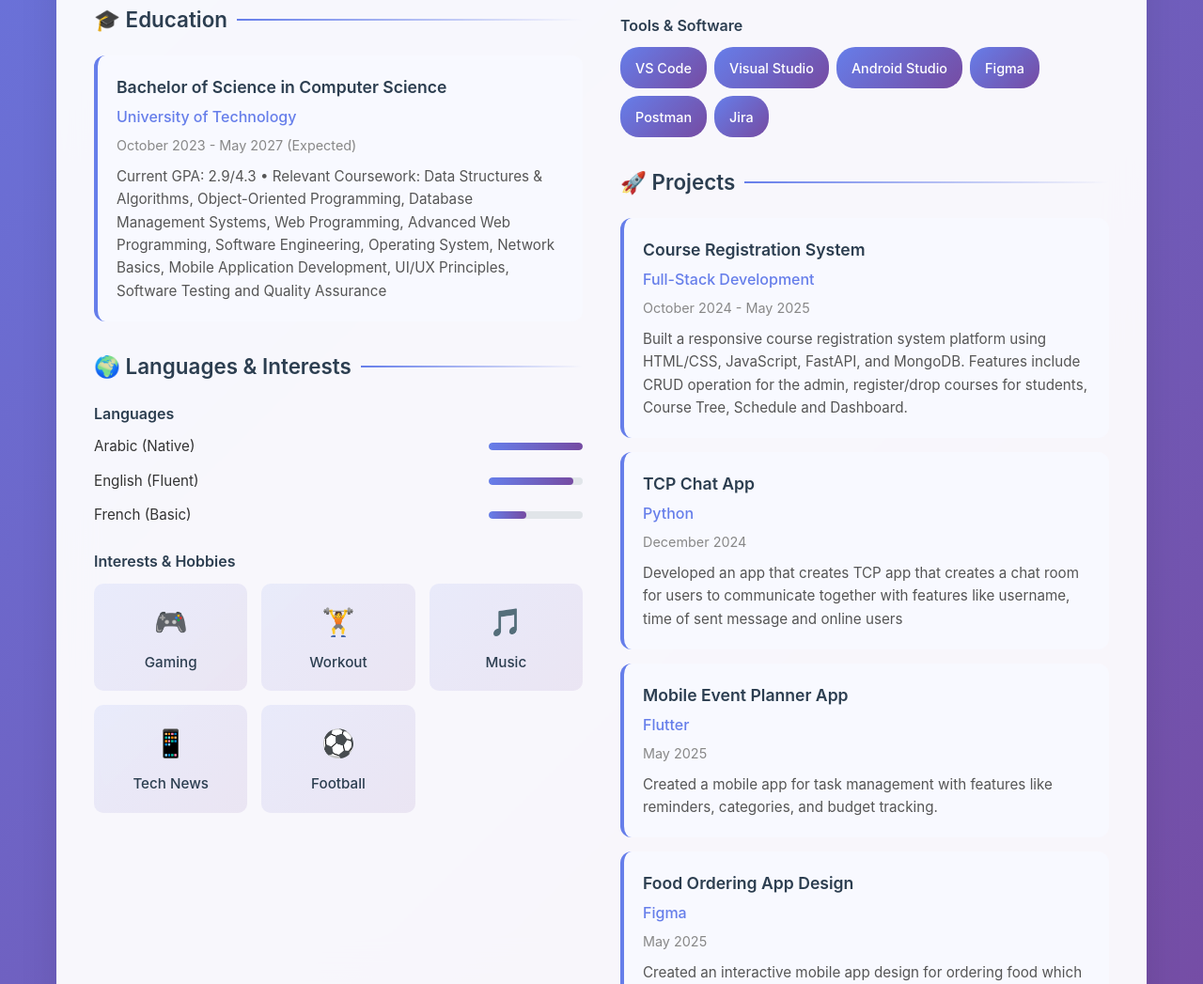
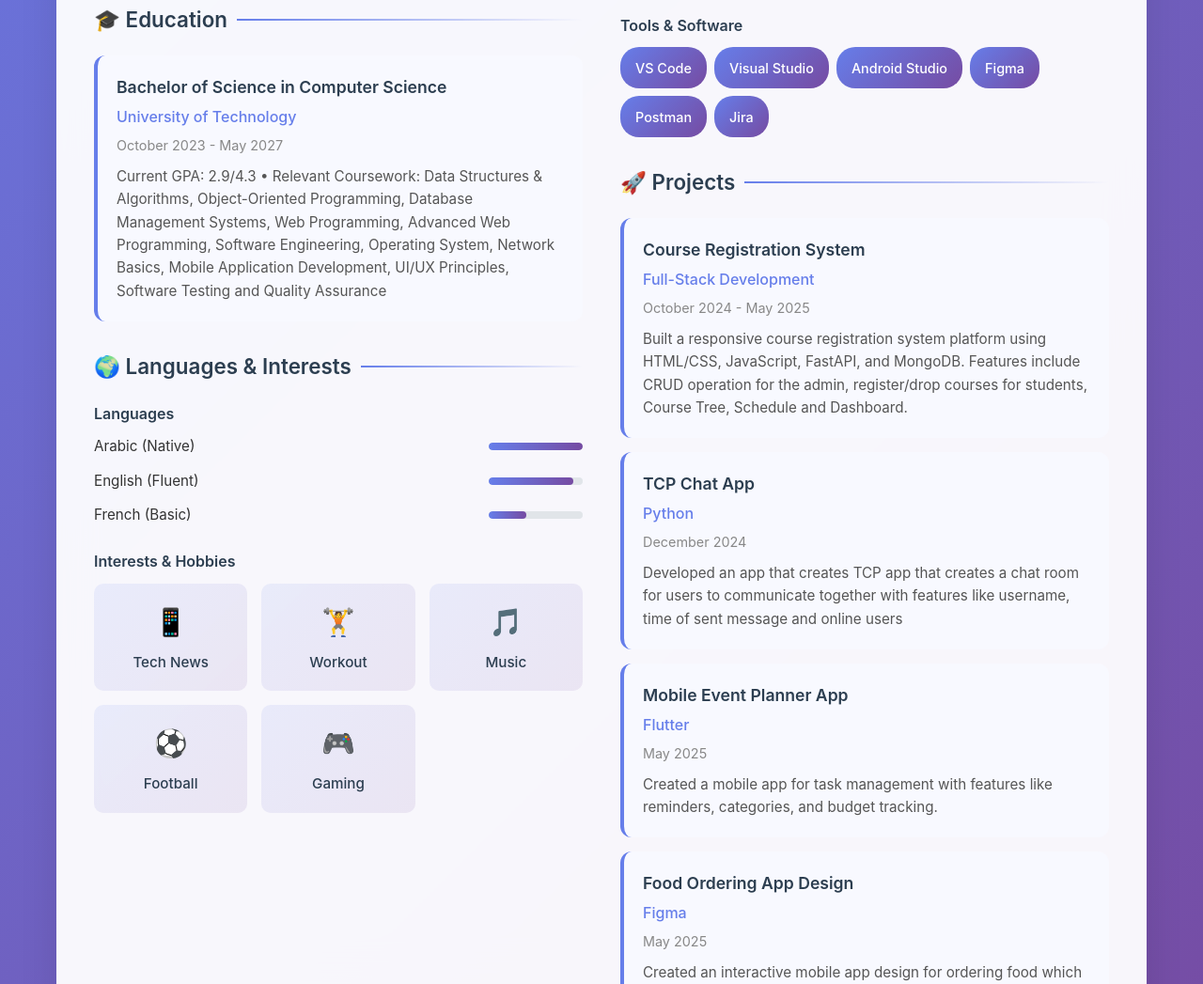
Before and after one commit to HamzaHatem10/Hamza-Hatem-CV, a plain HTML site: page index.html in a window 1280 px wide. Shown: the part 845-1892 px from the top of the page at 94% size. Drawn offline with Linux system fonts and the light colour scheme.

Commit message:
Update index.html

```diff
--- a/index.html
+++ b/index.html
@@ -62,7 +62,7 @@
                         <div class="education-item">
                             <h3 class="item-title">Bachelor of Science in Computer Science</h3>
                             <p class="item-subtitle">University of Technology</p>
-                            <p class="item-date">October 2023 - May 2027 (Expected)</p>
+                            <p class="item-date">October 2023 - May 2027 </p>
                             <p class="item-description">
                                 Current GPA: 2.9/4.3 • Relevant Coursework: Data Structures & Algorithms,
                                 Object-Oriented Programming, Database Management Systems, Web Programming, Advanced Web Programming,
@@ -101,8 +101,8 @@
                             <h4>Interests & Hobbies</h4>
                             <div class="interests-grid">
                                 <div class="interest-item">
-                                    <div class="interest-icon">🎮</div>
-                                    <div class="interest-name">Gaming</div>
+                                    <div class="interest-icon">📱</div>
+                                    <div class="interest-name">Tech News</div>
                                 </div>
                                 <div class="interest-item">
                                     <div class="interest-icon">🏋</div>
@@ -113,12 +113,12 @@
                                     <div class="interest-name">Music</div>
                                 </div>
                                 <div class="interest-item">
-                                    <div class="interest-icon">📱</div>
-                                    <div class="interest-name">Tech News</div>
+                                    <div class="interest-icon">⚽</div>
+                                    <div class="interest-name">Football</div>
                                 </div>
                                 <div class="interest-item">
-                                    <div class="interest-icon">⚽</div>
-                                    <div class="interest-name">Football</div>
+                                    <div class="interest-icon">🎮</div>
+                                    <div class="interest-name">Gaming</div>
                                 </div>
                             </div>
                         </div>
```
